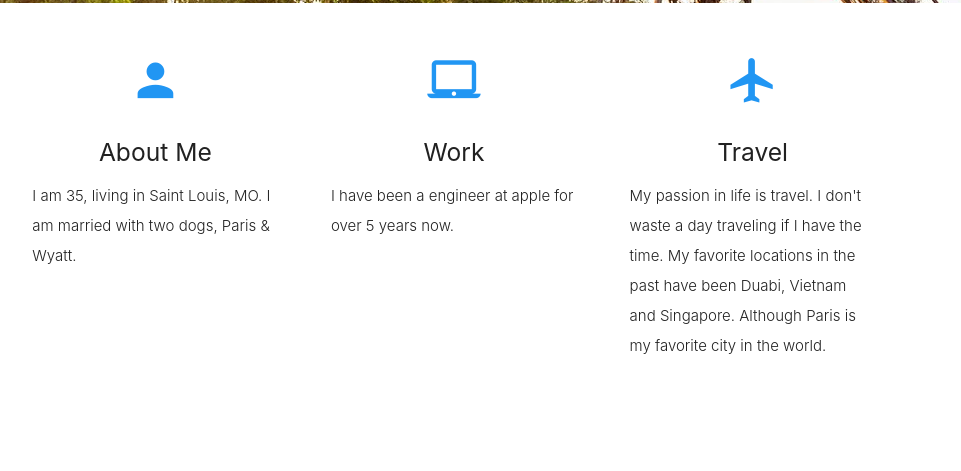
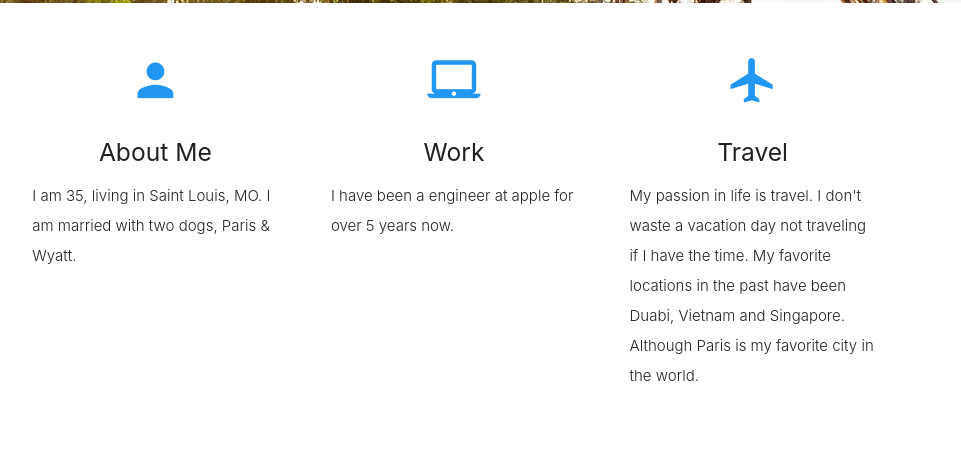
Before and after one commit to ChrisBone84/project_one_biopage, a plain HTML site: page index.html in a window 1280 px wide. Shown: the part 961-1432 px from the top of the page, without its empty margins (186-1147 px from the left). Drawn offline with nearby package versions, Linux system fonts and the light colour scheme.

Commit message:
Gramical errors.

```diff
--- a/index.html
+++ b/index.html
@@ -66,7 +66,7 @@
               <h2 class="center blue-text"><i class="material-icons">local_airport</i></h2>
               <h5 class="center">Travel</h5>
 
-              <p class="light">My passion in life is travel. I don't waste a day traveling if I have the time. My favorite locations in the past have been Duabi, Vietnam and Singapore. Although Paris is my favorite city in the world.</p>
+              <p class="light">My passion in life is travel. I don't waste a vacation day not traveling if I have the time. My favorite locations in the past have been Duabi, Vietnam and Singapore. Although Paris is my favorite city in the world.</p>
             </div>
           </div>
         </div>
```
